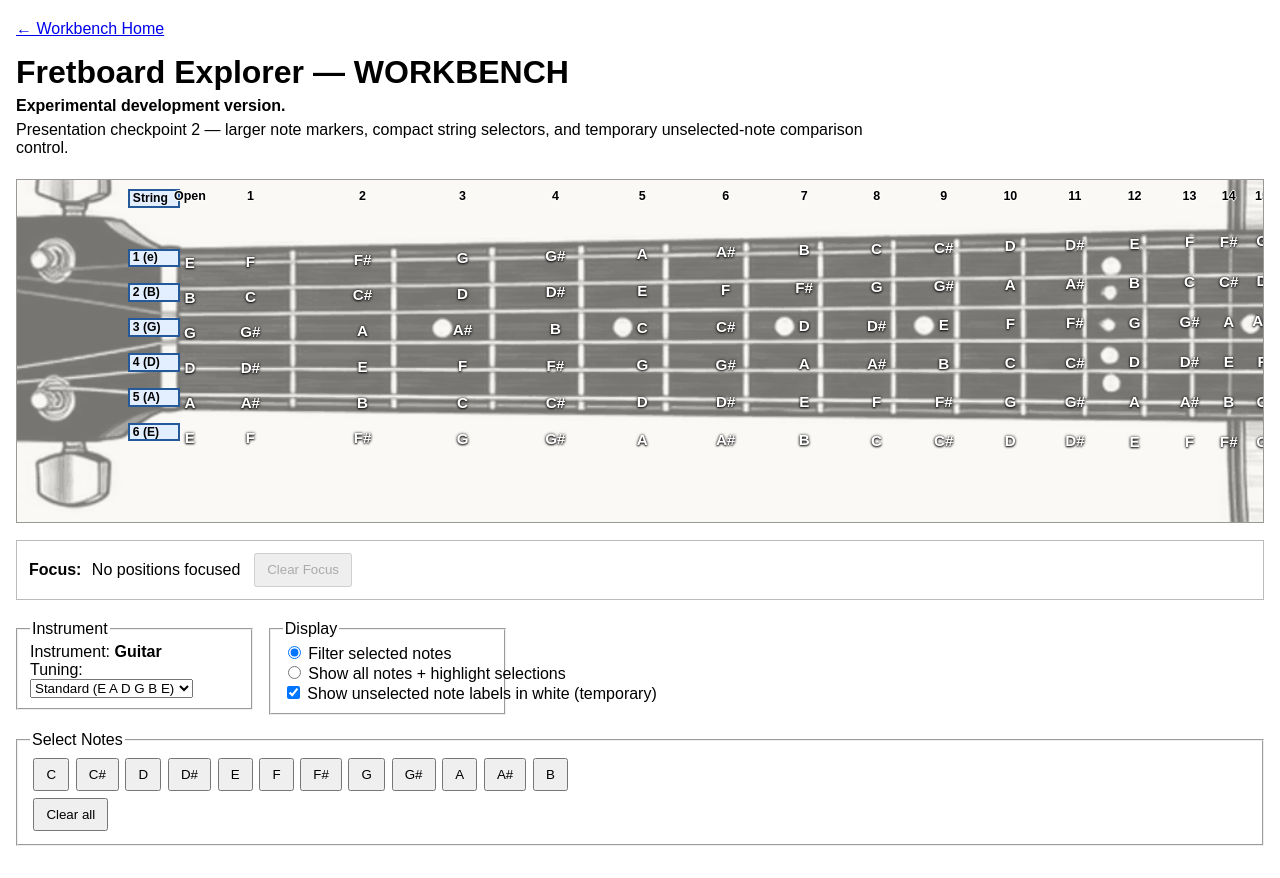
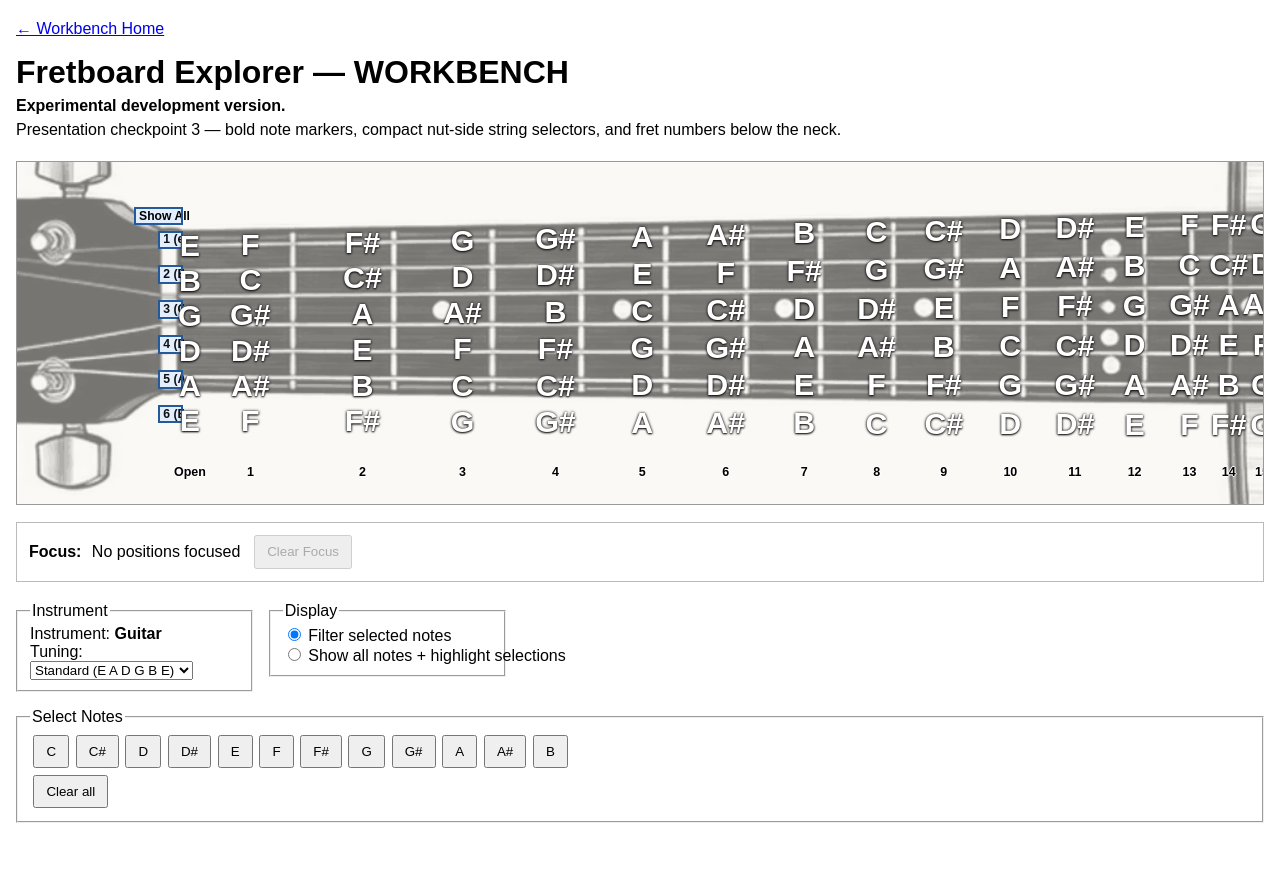
Before and after one commit to smallroomloudstories-glitch/Theory-Toolkit-Workbench, a plain HTML site: page fretboard-explorer.html in a window 1280 px wide. After the commit the page ends 855 px from the top, so only its background shows below. Drawn offline with Linux system fonts and the light colour scheme.

Commit message:
Rework Fretboard overlay presentation

```diff
--- a/fretboard-explorer.html
+++ b/fretboard-explorer.html
@@ -4,7 +4,7 @@
   <meta charset="utf-8">
   <meta name="viewport" content="width=device-width, initial-scale=1">
   <title>Theory Toolkit - Fretboard Explorer Workbench</title>
-  <link rel="stylesheet" href="./src/styles/fretboard-view.css?v=20260815-2">
+  <link rel="stylesheet" href="./src/styles/fretboard-view.css?v=20260815-3">
   <style>
     body { font-family: sans-serif; max-width: 1650px; margin: 1.25rem auto 2rem; padding: 0 1rem; }
     h1 { margin: .35rem 0; }
@@ -13,6 +13,7 @@
     .focus-bar { display: flex; flex-wrap: wrap; align-items: center; gap: .65rem; border: 1px solid #bbb; padding: .55rem .75rem; margin: .75rem 0 1.25rem; }
     .controls-grid { display: grid; grid-template-columns: repeat(auto-fit, minmax(230px, 1fr)); gap: 1rem; align-items: start; }
     .controls-grid fieldset { margin: 0; min-width: 0; }
+    .display-panel { box-sizing: border-box; width: max-content; min-width: 21rem; max-width: 100%; }
     .notes-panel { grid-column: 1 / -1; }
     fieldset { margin-bottom: 1.25rem; }
     label { margin-right: 1rem; white-space: nowrap; }
@@ -31,7 +32,7 @@
   <p><a href="index.html">← Workbench Home</a></p>
   <h1>Fretboard Explorer — WORKBENCH</h1>
   <p class="workbench-mark">Experimental development version.</p>
-  <p class="checkpoint-note">Presentation checkpoint 2 — larger note markers, compact string selectors, and temporary unselected-note comparison control.</p>
+  <p class="checkpoint-note">Presentation checkpoint 3 — bold note markers, compact nut-side string selectors, and fret numbers below the neck.</p>
 
   <div class="fretboard-wrap">
     <div class="fretboard-surface fretboard-diagnostic-surface">
@@ -56,11 +57,10 @@
       <select id="tuning-select"></select>
     </fieldset>
 
-    <fieldset>
+    <fieldset class="display-panel">
       <legend>Display</legend>
       <label><input type="radio" name="display-mode" value="filter" checked> Filter selected notes</label>
       <label><input type="radio" name="display-mode" value="highlight"> Show all notes + highlight selections</label>
-      <label title="Temporary comparison control"><input type="checkbox" id="show-unselected" checked> Show unselected note labels in white (temporary)</label>
     </fieldset>
 
     <fieldset class="notes-panel">
@@ -74,7 +74,7 @@
     import { CHROMATIC_SHARPS, GUITAR_TUNINGS } from "./src/data/music-data.js";
     import { buildFretboard } from "./src/engine/fretboard.js";
     import { createFretboardFocus } from "./src/engine/fretboard-focus.js";
-    import { FRETBOARD_MAX_FRET, configureFretboardView, positionFretboardCells } from "./src/ui/fretboard-view.js?v=20260815-2";
+    import { FRETBOARD_MAX_FRET, configureFretboardView, positionFretboardCells } from "./src/ui/fretboard-view.js?v=20260815-3";
 
     let activeTuning = GUITAR_TUNINGS.standard;
     let fretboard = buildFretboard(activeTuning.strings, FRETBOARD_MAX_FRET);
@@ -88,7 +88,6 @@
     const clearFocus = document.querySelector("#clear-focus");
     const focusStatus = document.querySelector("#focus-status");
     const tuningSelect = document.querySelector("#tuning-select");
-    const showUnselected = document.querySelector("#show-unselected");
     const noteButtons = new Map();
 
     const positionKey = (stringNumber, fretNumber) => `${stringNumber}:${fretNumber}`;
@@ -159,7 +158,6 @@
     for (const radio of document.querySelectorAll('input[name="display-mode"]')) {
       radio.addEventListener("change", renderFretboard);
     }
-    showUnselected.addEventListener("change", renderFretboard);
 
     function displayMode() {
       return document.querySelector('input[name="display-mode"]:checked').value;
@@ -182,7 +180,7 @@
       table: document.querySelector("#fretboard-table"),
       head: document.querySelector("#fretboard-head"),
       maxFret: FRETBOARD_MAX_FRET,
-      firstHeader: '<button type="button" id="all-strings" class="string-scope-button selected" aria-pressed="true" title="Show all strings">String</button>'
+      firstHeader: '<button type="button" id="all-strings" class="string-scope-button selected" aria-pressed="true" title="Show all strings">Show All</button>'
     });
 
     document.querySelector("#all-strings").addEventListener("click", () => {
@@ -219,7 +217,7 @@
           const isFocusOverride = isFocused && focusOverrides.has(key);
           let visible;
           if (mode === "highlight") visible = stringMatches;
-          else if (hasNoteFilter) visible = stringMatches && (noteMatches || showUnselected.checked);
+          else if (hasNoteFilter) visible = stringMatches && noteMatches;
           else visible = stringMatches;
 
           const cell = document.createElement("td");
--- a/src/styles/fretboard-view.css
+++ b/src/styles/fretboard-view.css
@@ -94,7 +94,7 @@
   transform: translate(-50%, -50%);
   pointer-events: none;
   color: #fff;
-  font-size: .95rem;
+  font-size: 1.9rem;
   font-weight: 700;
   line-height: 1;
   text-shadow: 0 1px 2px #111, 0 0 3px #111;
@@ -104,8 +104,8 @@
   text-shadow: none;
 }
 .fretboard-diagnostic td.selected-note .note-label {
-  width: 1.95rem;
-  height: 1.95rem;
+  width: 3.9rem;
+  height: 3.9rem;
   box-sizing: border-box;
   border: 2px solid #fff;
   border-radius: 50%;
@@ -122,8 +122,8 @@
   font-weight: bold;
 }
 .fretboard-diagnostic td.focused-position .note-label {
-  width: 1.95rem;
-  height: 1.95rem;
+  width: 3.9rem;
+  height: 3.9rem;
   box-sizing: border-box;
   border: 3px solid #111;
   border-radius: 50%;
@@ -131,6 +131,14 @@
   color: #111;
   text-shadow: none;
 }
+.fretboard-diagnostic tbody .string-scope-button {
+  color: #fff;
+  text-shadow: -1px -1px 0 #111, 1px -1px 0 #111, -1px 1px 0 #111, 1px 1px 0 #111;
+}
+.fretboard-diagnostic tbody .string-scope-button.selected {
+  color: #111;
+  text-shadow: none;
+}
 
 @media (max-width: 700px) {
   .fretboard-surface { min-width: 1050px; }
--- a/src/ui/fretboard-view.js
+++ b/src/ui/fretboard-view.js
@@ -58,8 +58,10 @@
 };
 
 const FRETBOARD_EXPLORER_GEOMETRY = {
-  nutX: 13.88, lastFretX: 101.5, headerTop: 2, headerHeight: 8.5,
-  labelLeft: 8.75, labelWidth: 4.5,
+  nutX: 13.88, lastFretX: 101.5, headerTop: 88, headerHeight: 7.5,
+  labelLeft: 11.2, labelWidth: 2.25,
+  selectorHeaderLeft: 9.25, selectorHeaderTop: 12.5,
+  selectorHeaderWidth: 4.2, selectorHeaderHeight: 5.8,
   nutTopString: 24.5, nutStringGap: 10.2,
   bodyTopString: 17.8, bodyStringGap: 11.8,
   // Calibrated directly to the marked fret wires in the locked STUDio image.
@@ -106,7 +108,15 @@
   const headerCells = table.querySelectorAll("thead th");
   const openWidth = compactOpen ? 3 : 6;
 
-  if (headerCells[0]) setBox(headerCells[0], geometry.labelLeft ?? 0, geometry.headerTop, geometry.labelWidth ?? 7.5, geometry.headerHeight);
+  if (headerCells[0]) {
+    setBox(
+      headerCells[0],
+      geometry.selectorHeaderLeft ?? geometry.labelLeft ?? 0,
+      geometry.selectorHeaderTop ?? geometry.headerTop,
+      geometry.selectorHeaderWidth ?? geometry.labelWidth ?? 7.5,
+      geometry.selectorHeaderHeight ?? geometry.headerHeight
+    );
+  }
   if (headerCells[1]) {
     headerCells[1].classList.add("open-position");
     setBox(headerCells[1], geometry.nutX - (openWidth / 2), geometry.headerTop, openWidth, geometry.headerHeight);
```
